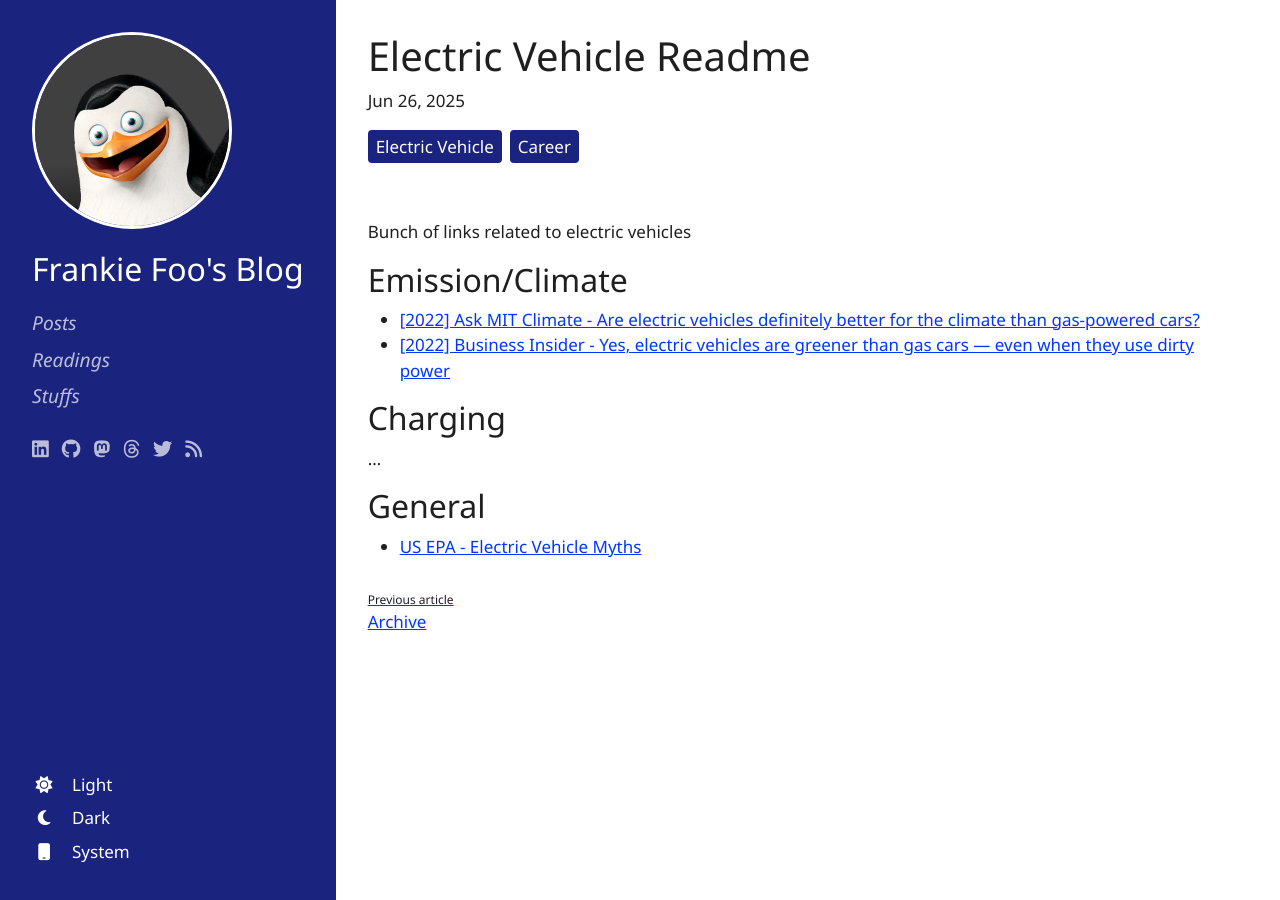
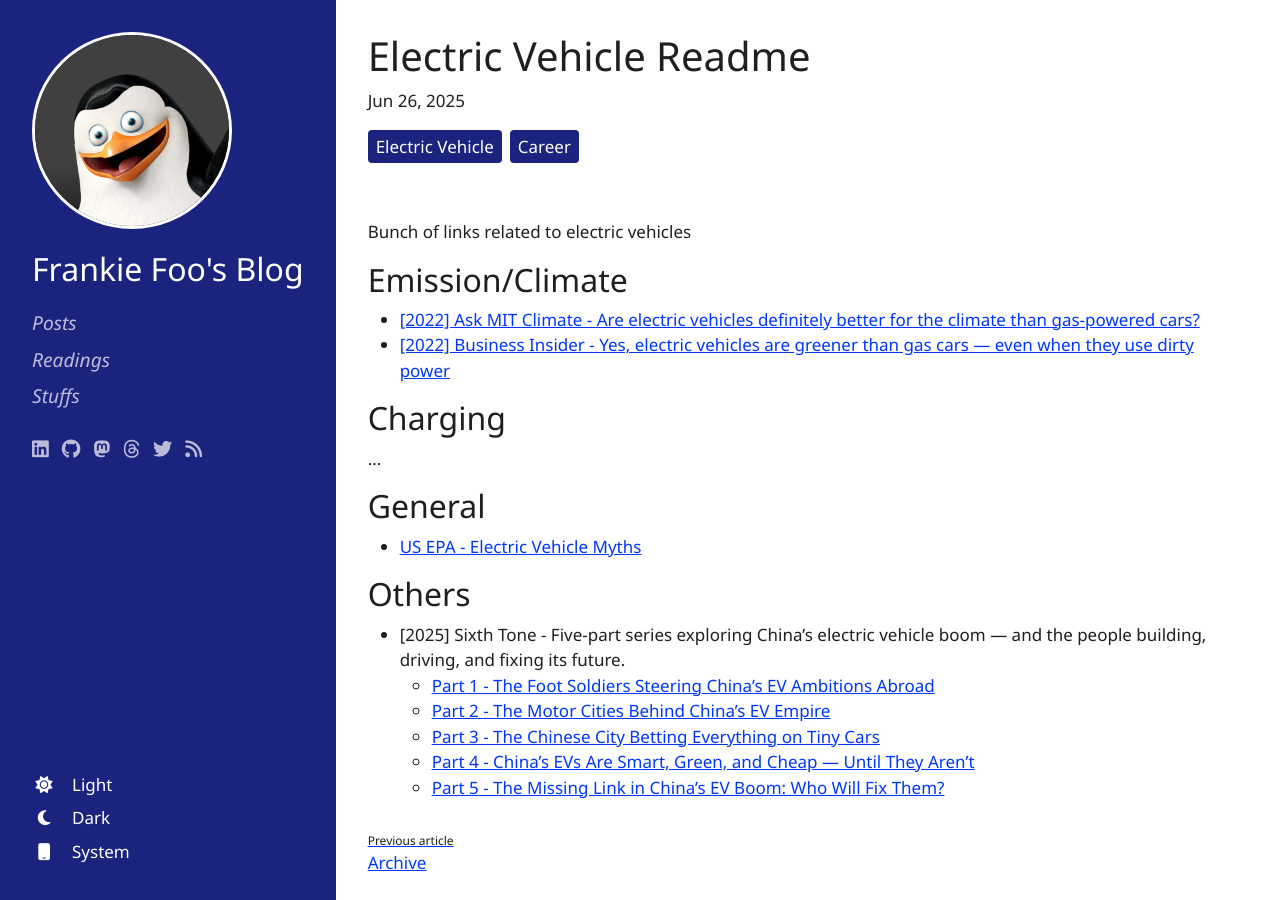
Before and after one commit to xyfoo/xyfoo.github.io, a Jekyll site: the page built from _posts/2025-07-27-electric-vehicle-readme.md, in a window 1280 px wide. Built offline with Jekyll 4.4.1, drawn with Linux system fonts in a browser that asks for light colours; nearby versions of some CDN libraries; some web fonts are replaced; a script that is not in the unit is left out.

Commit message:
Update 2025-07-27-electric-vehicle-readme.md

```diff
--- a/_posts/2025-07-27-electric-vehicle-readme.md
+++ b/_posts/2025-07-27-electric-vehicle-readme.md
@@ -19,3 +19,12 @@ Bunch of links related to electric vehicles
 ## General
 
 * [US EPA - Electric Vehicle Myths](https://www.epa.gov/greenvehicles/electric-vehicle-myths)
+
+## Others
+
+* [2025] Sixth Tone - Five-part series exploring China’s electric vehicle boom — and the people building, driving, and fixing its future.
+  * [Part 1 - The Foot Soldiers Steering China’s EV Ambitions Abroad](https://www.sixthtone.com/news/1016511)
+  * [Part 2 - The Motor Cities Behind China’s EV Empire](https://www.sixthtone.com/news/1016518)
+  * [Part 3 - The Chinese City Betting Everything on Tiny Cars](https://www.sixthtone.com/news/1016519)
+  * [Part 4 - China’s EVs Are Smart, Green, and Cheap — Until They Aren’t](https://www.sixthtone.com/news/1016520)
+  * [Part 5 - The Missing Link in China’s EV Boom: Who Will Fix Them?](https://www.sixthtone.com/news/1016521)
```
